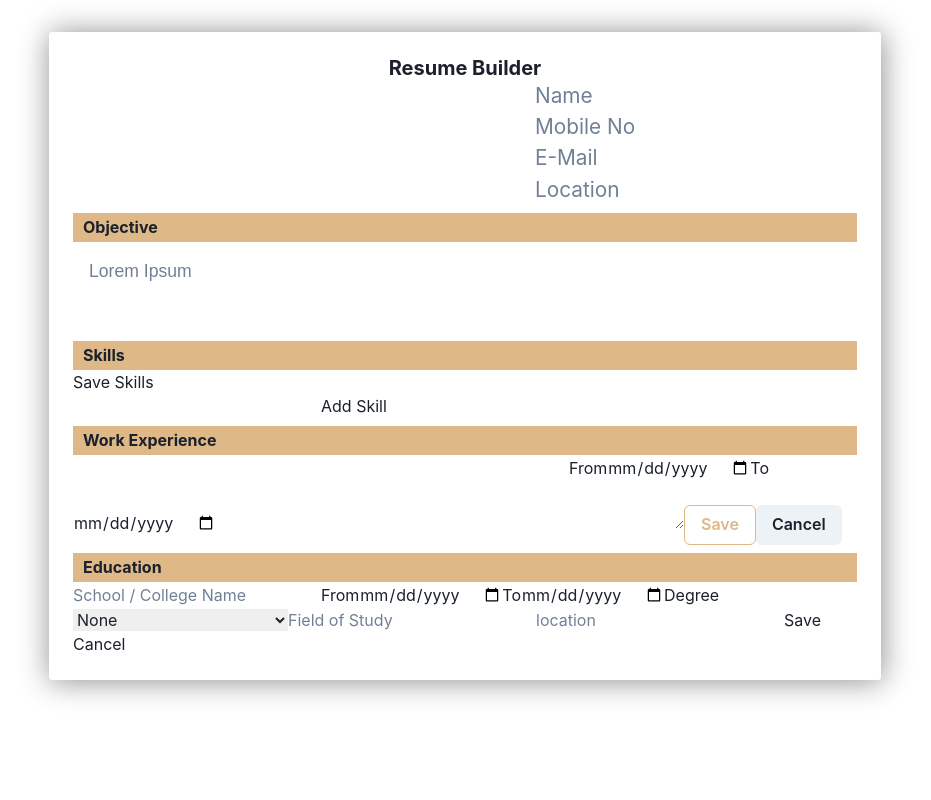
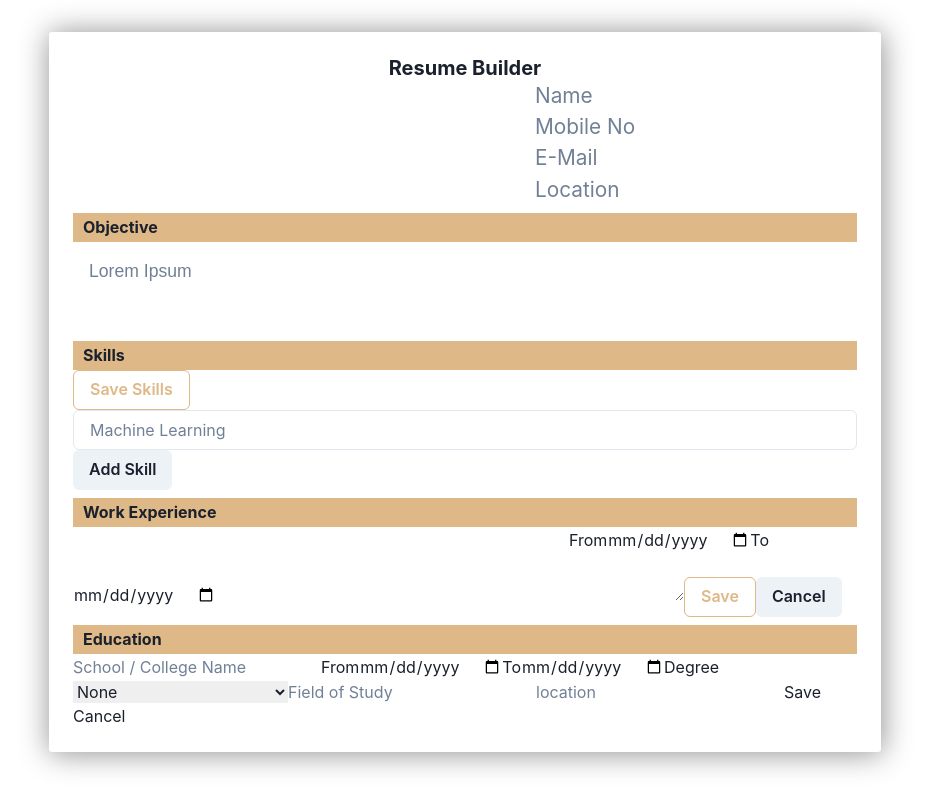
Before and after one commit to karthicbz/Project_CV, a React (Vite) app: page / in a window 1280 px wide. Shown: the whole page, without its empty margins (175-1106 px from the left). Built offline with nearby package versions, Linux system fonts and the light colour scheme.

Commit message:
add css to skills

```diff
--- a/src/components/Skills.jsx
+++ b/src/components/Skills.jsx
@@ -1,4 +1,6 @@
 import { useState } from "react";
+import { Button, ButtonGroup } from '@chakra-ui/react'
+import { Input } from '@chakra-ui/react'
 
 let currentItem = 0;
 // let para = '';
@@ -50,11 +52,21 @@ export default function Skills() {
         <p className="skill--para" onClick={showSkillEditor}>{para}</p>
         <section className="skills--editor">
           <ul>{items.map(item=><li onClick={removeItem}>{item.skill}</li>)}</ul>
-          <button onClick={makePara}>Save Skills</button>
+          <Button
+          borderColor="burlywood"
+          color="burlywood"
+          _hover={{ bg: 'burlywood', color:'white' }}
+          _active={{bg: '#b4956d'}}
+          size="md"
+          variant="outline"
+          onClick={makePara}>Save Skills</Button>
           <div>
-          <input type="text" value={text}
+          <Input
+          placeholder="Machine Learning"
+          type="text"
+          value={text}
           onChange={handleChange}/>
-          <button onClick={addItem}>Add Skill</button>
+          <Button onClick={addItem}>Add Skill</Button>
           </div>
         </section>
     </div>
```
